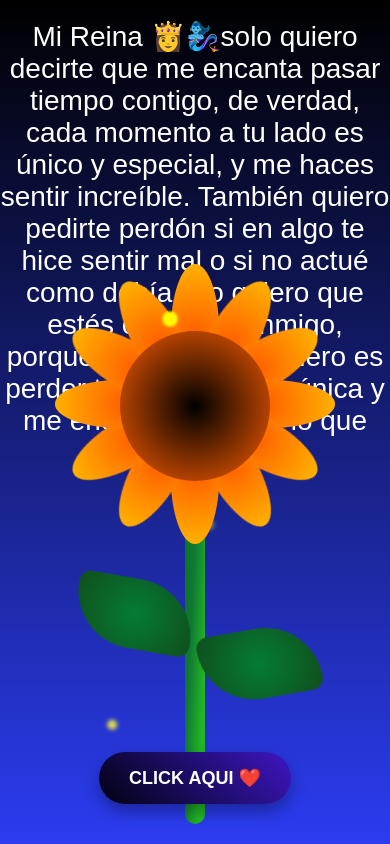
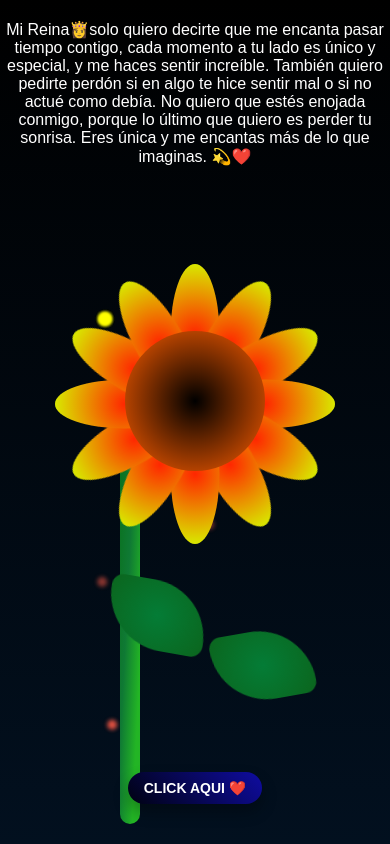
Before and after one commit to Ferxxo125/flor_11, a plain HTML site: page flower.html in a window 390 px wide. Shown: the top 844 px of the page. Drawn offline with Linux system fonts and the light colour scheme.

Commit message:
Update flower.html

```diff
--- a/flower.html
+++ b/flower.html
@@ -1,8 +1,8 @@
 <!DOCTYPE html>
-<html lang="en">
+<html lang="encanta">
   <head>
     <meta charset="UTF-8" />
-    <meta name="viewport" content="width=device-width, initial-scale=1.0" />
+    <meta name="viewport" content="width=device-width, initial-scale=1.0"/>
     <title>Flor Amarilla para ti</title>
     <style>
       * {
@@ -12,7 +12,7 @@
       }
 
       :root {
-        --color-bg: linear-gradient(to top, #2b3cf1, #000);
+        --color-bg: linear-gradient(to top, #02101f, #000000);
         --line-color: linear-gradient(
           to left top,
           #23b525 20%,
@@ -20,8 +20,8 @@
           #09711c
         );
         --flower-center: radial-gradient(circle, #000, #ff5e00);
-        --leaf-color: radial-gradient(circle, #047c36, #104e1c);
-        --petal-color: radial-gradient(circle, #ff5e00, #ffbb00);
+        --leaf-color: radial-gradient(circle, #047c36, #0b651d);
+        --petal-color: radial-gradient(circle, #ff2600, #d4ff00);
       }
 
       body {
@@ -31,6 +31,7 @@
         align-items: flex-end;
         justify-content: center;
         overflow: hidden;
+
       }
 
       h1 {
@@ -40,8 +41,8 @@
         width: 100%;
         color: #fff;
         font-family: "Poppins", sans-serif;
-        font-weight: 300;
-        font-size: 28px;
+        font-weight: 400;
+        font-size: 18px;
       }
 
       .flower_wrapper {
@@ -64,8 +65,8 @@
         top: -93px;
         left: 50%;
         transform: translateX(-50%);
-        width: 150px;
-        height: 150px;
+        width: 140px;
+        height: 140px;
         border-radius: 50%;
         background: var(--flower-center);
         z-index: 5;
@@ -139,7 +140,7 @@
       .flower_leaf {
         position: absolute;
         width: 70px;
-        height: 120px;
+        height: 100px;
         background: var(--leaf-color);
         border-radius: 100px 20px 100px 20px;
         transform-origin: center bottom;
@@ -187,7 +188,7 @@
         position: absolute;
         width: 10px;
         height: 10px;
-        background-color: rgb(255, 251, 0);
+        background-color: rgb(255, 255, 0);
         border-radius: 50%;
         filter: blur(2px);
         z-index: 1;
@@ -251,7 +252,7 @@
         bottom: 0px;
         width: 10px;
         height: 10px;
-        background-color: rgb(238, 235, 68);
+        background-color: rgb(238, 85, 68);
         border-radius: 50%;
         filter: blur(2px);
         animation: light-ans-background 7s linear infinite backwards;
@@ -359,7 +360,7 @@
         font-family: "Poppins", sans-serif;
         font-weight: 600;
         color: #fff;
-        background: linear-gradient(45deg, #000211, #3e16c2);
+        background: linear-gradient(45deg, #000211, #0f0ca1);
         border: none;
         border-radius: 50px;
         cursor: pointer;
@@ -373,9 +374,38 @@
 
       .flower-btn:hover {
         transform: translateY(-3px);
-        box-shadow: 0 12px 20px rgba(0, 0, 0, 0.964);
+        box-shadow: 0 12px 20px rgba(248, 249, 248, 0.964);
       }
 
+    /* === ADAPTACIÓN RESPONSIVA === */
+      @media (max-width: 480px) {
+        h1 {
+          font-size: 18px;
+          width: 100%;
+        }
+        .flower_wrapper {
+          width: -50vmin;
+          max-width: 180px;
+        }
+        .flower-btn {
+          font-size: 16px;
+          padding: 10px 20px;
+        }
+      }
+
+      @media (max-width: 480px) {
+        h1 {
+          font-size: 16px;
+        }
+        .flower_wrapper {
+          width: 55vmin;
+          max-width: 150px;
+        }
+        .flower-btn {
+          font-size: 14px;
+          padding: 8px 16px;
+        }
+      }
     </style>
   </head>
   <body>
@@ -383,7 +413,10 @@
       id="id_audio"
       src="Chris Lebron - Desde Mis Ojos.mp3"
     ></audio>
-    <h1>Mi Reina 👸🧞‍♀️solo quiero decirte que me encanta pasar tiempo contigo, de verdad, cada momento a tu lado es único y especial, y me haces sentir increíble. También quiero pedirte perdón si en algo te hice sentir mal o si no actué como debía. No quiero que estés enojada conmigo, porque lo último que quiero es perder tu sonrisa. Eres única y me encantas más de lo que imaginas. 💫❤️</h1>
+    <h1>Mi Reina👸solo quiero decirte que me encanta pasar tiempo contigo, cada momento a tu lado es único y especial, y me haces sentir increíble. También quiero
+      pedirte perdón si en algo te hice sentir mal o si no actué como debía. No quiero que estés
+      enojada conmigo, porque lo último que quiero es perder tu sonrisa. Eres única y me encantas
+      más de lo que imaginas. 💫❤️</h1>
     <div class="sunflower">
       <div class="flower_wrapper">
         <div class="flower_stem"></div>
@@ -433,7 +466,7 @@
       const audio = document.getElementById("id_audio")
       floweBtn.onclick = () => {
         audio.play()
-        audio.volume = 0.5
+        audio.volume = 0.6
       }
     </script>
   </body>
```
